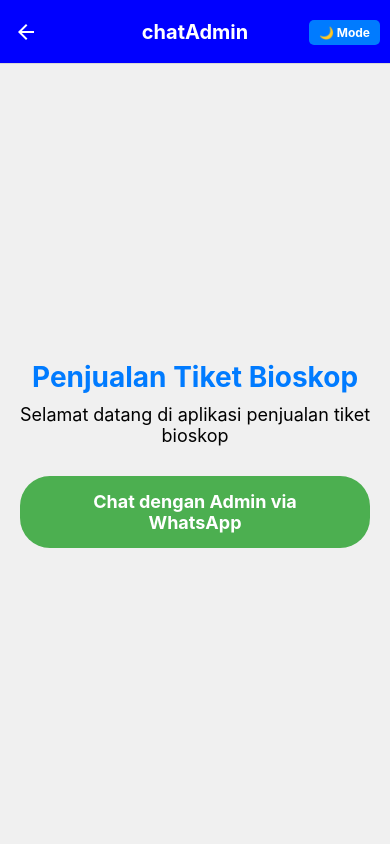
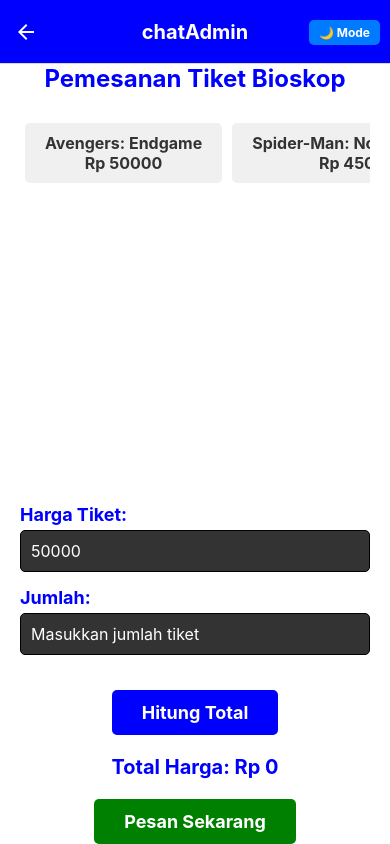
Before and after one commit to wildanmaulidy/cinema.id, a React Native app: screen /chatAdmin in a window 390 px wide. Built offline with nearby package versions, Linux system fonts and the light colour scheme.

Commit message:
perbaruan di tiket.jsx

```diff
--- a/scr/screens/admin.jsx
+++ b/scr/screens/admin.jsx
@@ -1,71 +1,198 @@
-import React from 'react';
-import { StyleSheet, Text, View, TouchableOpacity, Image, Linking } from 'react-native';
+import React, { useState, useEffect } from 'react';
+import { StyleSheet, Text, View, TouchableOpacity, TextInput, FlatList } from 'react-native';
 
-const ChatAdmin = () => {
+const Tiket = () => {
+    const [tiket, setTiket] = useState({
+        nama: '',
+        harga: '',
+        jumlah: 1,
+        total: 0
+    });
 
-    const handleOpenWhatsApp = () => {
-        let phoneNumber = '628175030077'; // Ubah nomor sesuai kebutuhan
-        let movieQuestion = 'Silakan pilih film yang ingin Anda tonton:'; // Pertanyaan tentang film
-        let defaultMovie = 'Avengers: Endgame'; // Film default
+    const daftarFilm = [
+        { id: 1, nama: 'Avengers: Endgame', harga: 50000 },
+        { id: 2, nama: 'Spider-Man: No Way Home', harga: 45000 },
+        { id: 3, nama: 'Black Widow', harga: 40000 },
+        { id: 4, nama: 'Doctor Strange', harga: 42000 },
+        { id: 5, nama: 'Shang-Chi', harga: 48000 },
+        { id: 6, nama: 'Eternals', harga: 47000 },
+        { id: 7, nama: 'Captain Marvel', harga: 46000 },
+        { id: 8, nama: 'Thor: Ragnarok', harga: 43000 },
+        { id: 9, nama: 'Guardians of the Galaxy', harga: 44000 },
+        { id: 10, nama: 'Black Panther', harga: 45000 },
+    ];
 
-        let message = `Halo, saya ingin bertanya tentang tiket film.\n\n${movieQuestion}\nFilm yang saya pilih: ${defaultMovie}`;
+    useEffect(() => {
+        // Set default movie when component mounts
+        if (daftarFilm.length > 0) {
+            const filmPertama = daftarFilm[0];
+            setTiket({ ...tiket, nama: filmPertama.nama, harga: filmPertama.harga });
+        }
+    }, []);
 
-        let url = `https://api.whatsapp.com/send?phone=${phoneNumber}&text=${encodeURIComponent(message)}`;
-        Linking.openURL(url).then((data) => {
-            console.log('WhatsApp Opened');
-        }).catch(() => {
-            alert('Pastikan WhatsApp sudah terinstall pada perangkat Anda.');
-        });
+    const hitungTotal = () => {
+        const total = tiket.harga * tiket.jumlah;
+        setTiket({ ...tiket, total: total });
     };
+
+    const pesanSekarang = () => {
+        const { nama, jumlah, total } = tiket;
+        if (nama && jumlah > 0 && total > 0) {
+            alert(`Tiket ${nama} (${jumlah} tiket) Anda Berhasil di Pesan!\nTotal Harga: Rp ${total}`);
+        } else {
+            alert("Silakan lengkapi pesanan Anda terlebih dahulu.");
+        }
+    };
+
+    const renderItem = ({ item }) => (
+        <TouchableOpacity
+            style={styles.filmItem}
+            onPress={() => setTiket({ ...tiket, nama: item.nama, harga: item.harga })}
+        >
+            <Text style={styles.filmText}>{item.nama}</Text>
+            <Text style={styles.filmText}>Rp {item.harga}</Text>
+        </TouchableOpacity>
+    );
 
     return (
         <View style={styles.container}>
-
-            <Text style={styles.title}>Penjualan Tiket Bioskop</Text>
-            <Text style={styles.subtitle}>Selamat datang di aplikasi penjualan tiket bioskop</Text>
-            <TouchableOpacity onPress={handleOpenWhatsApp} style={styles.button}>
-                <Text style={styles.buttonText}>Chat dengan Admin via WhatsApp</Text>
-            </TouchableOpacity>
+            <Text style={styles.title}>Pemesanan Tiket Bioskop</Text>
+            <FlatList
+                data={daftarFilm}
+                renderItem={renderItem}
+                keyExtractor={(item) => item.id.toString()}
+                horizontal={true}
+                showsHorizontalScrollIndicator={false}
+                contentContainerStyle={styles.flatListContent}
+                style={styles.list}
+            />
+            {tiket.nama ? ( // Conditional rendering based on whether a movie is selected
+                <View style={styles.infoContainer}>
+                    <Text style={styles.label}>Harga Tiket:</Text>
+                    <TextInput
+                        style={styles.input}
+                        value={tiket.harga.toString()}
+                        keyboardType="numeric"
+                        onChangeText={(text) => setTiket({ ...tiket, harga: parseFloat(text) })}
+                        editable={false}
+                    />
+                    <Text style={styles.label}>Jumlah:</Text>
+                    <TextInput
+                        style={styles.input}
+                        placeholder="Masukkan jumlah tiket"
+                        keyboardType="numeric"
+                        onChangeText={(text) => setTiket({ ...tiket, jumlah: parseInt(text) })}
+                    />
+                </View>
+            ) : null}
+            {tiket.nama ? ( // Conditional rendering for buttons only when a movie is selected
+                <>
+                    <TouchableOpacity
+                        style={styles.button}
+                        onPress={hitungTotal}>
+                        <Text style={styles.buttonText}>Hitung Total</Text>
+                    </TouchableOpacity>
+                    <Text style={styles.total}>Total Harga: Rp {tiket.total}</Text>
+                    <TouchableOpacity
+                        style={styles.pesanButton}
+                        onPress={pesanSekarang}>
+                        <Text style={styles.pesanButtonText}>Pesan Sekarang</Text>
+                    </TouchableOpacity>
+                </>
+            ) : null}
         </View>
     );
 }
+
+export default Tiket;
 
 const styles = StyleSheet.create({
     container: {
         flex: 1,
         justifyContent: 'center',
         alignItems: 'center',
-        backgroundColor: '#F0F0F0',
         paddingHorizontal: 20,
-    },
-    logo: {
-        width: 150,
-        height: 150,
-        marginBottom: 30,
+        backgroundColor: '#fff',
     },
     title: {
-        fontSize: 28,
+        fontSize: 24,
+        marginBottom: 20,
         fontWeight: 'bold',
-        marginBottom: 10,
-        color: '#007BFF',
+        color: 'blue',
     },
-    subtitle: {
-        fontSize: 18,
-        textAlign: 'center',
-        marginBottom: 30,
+    list: {
+        marginBottom: 20,
+        width: '100%',
     },
-    button: {
-        backgroundColor: '#4CAF50',
-        paddingVertical: 15,
-        paddingHorizontal: 40,
-        borderRadius: 30,
+    flatListContent: {
+        alignItems: 'flex-start',
+        paddingVertical: 10,
     },
-    buttonText: {
-        color: '#fff',
-        fontSize: 18,
+    filmItem: {
+        flexDirection: 'column',
+        justifyContent: 'center',
+        alignItems: 'center',
+        paddingVertical: 10,
+        paddingHorizontal: 20,
+        backgroundColor: '#f0f0f0',
+        marginHorizontal: 5,
+        borderRadius: 5,
+    },
+    filmText: {
+        fontSize: 16,
+        color: '#333',
         fontWeight: 'bold',
         textAlign: 'center',
     },
+    infoContainer: {
+        width: '100%',
+    },
+    label: {
+        fontSize: 18,
+        marginBottom: 5,
+        color: 'blue',
+        fontWeight: 'bold',
+    },
+    input: {
+        borderWidth: 1,
+        borderColor: 'black',
+        borderRadius: 5,
+        padding: 10,
+        marginBottom: 15,
+        fontSize: 16,
+        backgroundColor: '#333',
+        color: '#fff'
+    },
+    button: {
+        backgroundColor: 'blue',
+        paddingVertical: 12,
+        paddingHorizontal: 30,
+        borderRadius: 5,
+        marginTop: 20,
+        elevation: 3,
+    },
+    buttonText: {
+        color: 'white',
+        fontSize: 18,
+        fontWeight: 'bold',
+    },
+    total: {
+        marginTop: 20,
+        fontSize: 20,
+        color: 'blue',
+        fontWeight: 'bold',
+    },
+    pesanButton: {
+        backgroundColor: 'green',
+        paddingVertical: 12,
+        paddingHorizontal: 30,
+        borderRadius: 5,
+        marginTop: 20,
+        elevation: 3,
+    },
+    pesanButtonText: {
+        color: 'white',
+        fontSize: 18,
+        fontWeight: 'bold',
+    },
 });
-
-export default ChatAdmin;
--- a/scr/screens/tiket.jsx
+++ b/scr/screens/tiket.jsx
@@ -1,7 +1,9 @@
 import React, { useState, useEffect } from 'react';
 import { StyleSheet, Text, View, TouchableOpacity, TextInput, FlatList } from 'react-native';
+import { useNavigation } from '@react-navigation/native';
 
 const Tiket = () => {
+    const navigation = useNavigation();
     const [tiket, setTiket] = useState({
         nama: '',
         harga: '',
@@ -65,6 +67,7 @@ const Tiket = () => {
                 contentContainerStyle={styles.flatListContent}
                 style={styles.list}
             />
+            {tiket.nama ? (
                 <View style={styles.infoContainer}>
                     <Text style={styles.label}>Harga Tiket:</Text>
                     <TextInput
@@ -82,6 +85,7 @@ const Tiket = () => {
                         onChangeText={(text) => setTiket({ ...tiket, jumlah: parseInt(text) })}
                     />
                 </View>
+            ) : null}
             <TouchableOpacity
                 style={styles.button}
                 onPress={hitungTotal}>
@@ -92,6 +96,11 @@ const Tiket = () => {
                 style={styles.pesanButton}
                 onPress={pesanSekarang}>
                 <Text style={styles.pesanButtonText}>Pesan Sekarang</Text>
+            </TouchableOpacity>
+            <TouchableOpacity
+                style={styles.berandaButton}
+                onPress={() => navigation.navigate('Beranda')}>
+                <Text style={styles.berandaButtonText}>Kembali ke Beranda</Text>
             </TouchableOpacity>
         </View>
     );
@@ -148,12 +157,13 @@ const styles = StyleSheet.create({
     },
     input: {
         borderWidth: 1,
-        borderColor: 'blue',
+        borderColor: 'black', // Ubah warna border menjadi hitam
         borderRadius: 5,
         padding: 10,
         marginBottom: 15,
         fontSize: 16,
-        backgroundColor: '#f9f9f9',
+        backgroundColor: '#333', // Ubah warna latar belakang menjadi hitam
+        color: '#fff' // Ubah warna teks menjadi putih
     },
     button: {
         backgroundColor: 'blue',
@@ -187,4 +197,17 @@ const styles = StyleSheet.create({
         fontSize: 18,
         fontWeight: 'bold',
     },
+    berandaButton: {
+        backgroundColor: 'red',
+        paddingVertical: 12,
+        paddingHorizontal: 30,
+        borderRadius: 5,
+        marginTop: 20,
+        elevation: 3,
+    },
+    berandaButtonText: {
+        color: 'white',
+        fontSize: 18,
+        fontWeight: 'bold',
+    },
 });
```
Lines whose indentation alone changed are shown as unchanged.
